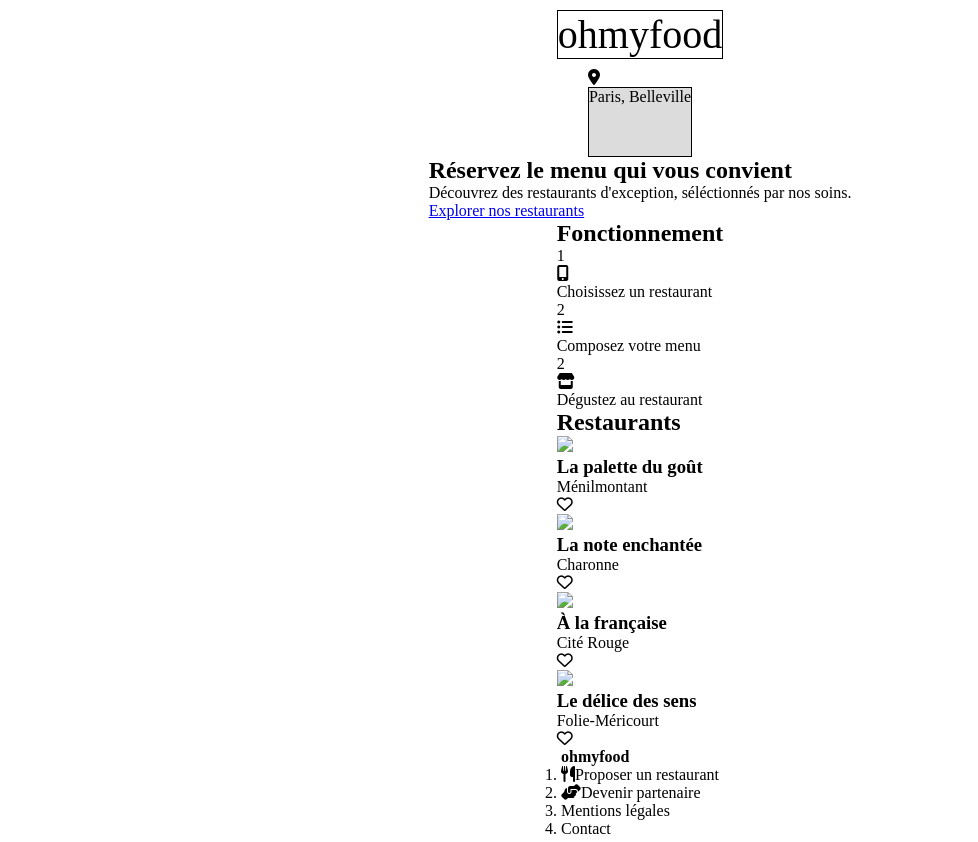
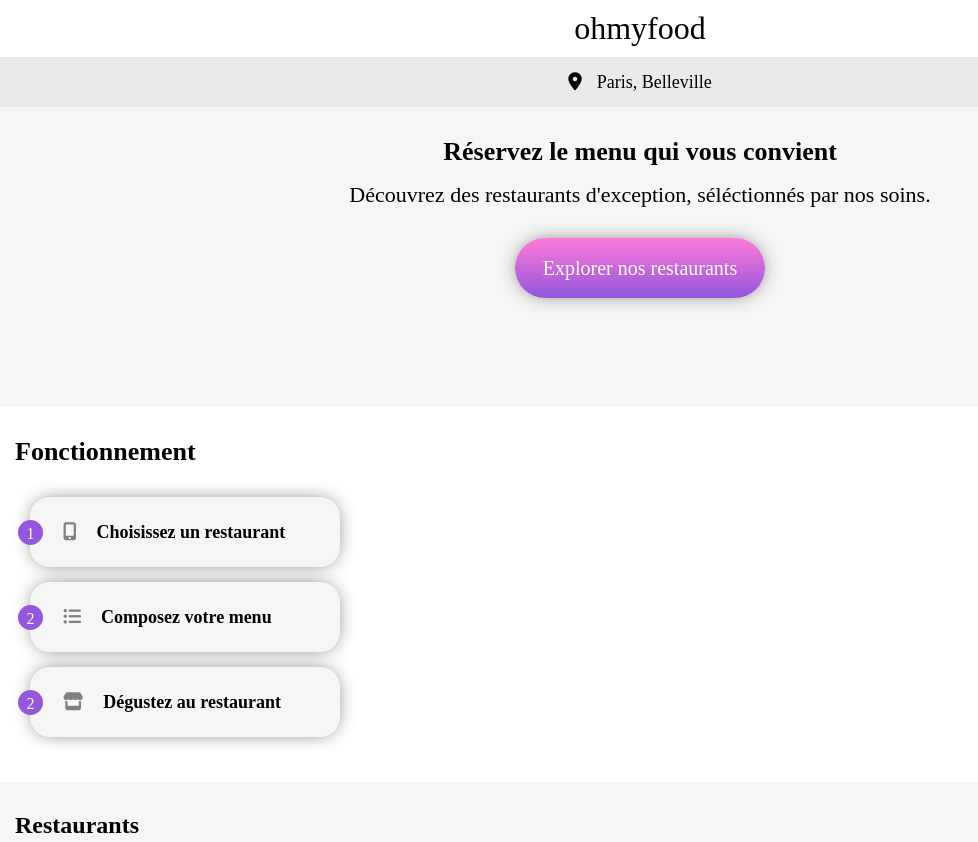
Before and after one commit to DylanWebCoder/DylanTrouve_3_11012021, a plain HTML site: page index.html in a window 1280 px wide. Shown: the top 842 px of the page, without its empty margins (0-978 px from the left). Drawn offline with Linux system fonts and the light colour scheme; a web font is replaced by a local one.

Commit message:
main page done, miss every menu

```diff
--- a/index.html
+++ b/index.html
@@ -11,7 +11,7 @@
     <body>
         <header>
             <div class="banner-logo">
-            <a class="logo" href="#">ohmyfood</a>
+                <a class="logo" href="#">ohmyfood</a>
             </div>
             <div class="chosen-city">
                 <i class="fas fa-map-marker-alt"></i>
@@ -100,8 +100,8 @@
         <footer>
             <h4>ohmyfood</h4>
             <ol>
-                <li><i class="fas fa-utensils"></i>Proposer un restaurant</li>
-                <li><i class="fas fa-hands-helping"></i>Devenir partenaire</li>
+                <li><i class="fas fa-utensils icon-footer1"></i>Proposer un restaurant</li>
+                <li><i class="fas fa-hands-helping icon-footer2"></i>Devenir partenaire</li>
                 <li>Mentions légales</li>
                 <li>Contact</li>
             </ol>
--- a/styles.css
+++ b/styles.css
@@ -1,14 +1,12 @@
+/* -------- RESET BROWSER -------- */
+
 *{
     margin: 0;
     padding: 0;
     box-sizing: border-box;
 }
 
-body{
-    display: flex;
-    flex-direction:column;
-    align-items: center;
-}
+/* -------- HEADER -------- */
 
 header{
     width: 100%;
@@ -27,15 +25,202 @@ header{
 .logo{
     color: black;
     font-family: 'Shrikhand';
-    font-size: 40px;
+    font-size: 32px;
     text-decoration: none;
-    border: black 1px solid;
 }
 
-.map-city{
+.chosen-city{
+    width: 100%;
+    height: 50px;
+    background-color: #eaeaea;
+    display: flex;
+    justify-content: center;
+    align-items: center;
+
+}
+
+.chosen-city i{
+    font-size: 18px;
+    padding-right: 15px;
+}
+
+.chosen-city p{
+    font-size: 18px;
+}
+
+.contentbot-header{
+    display: flex;
+    flex-direction: column;
+    align-items: center;
+    height: 300px;
+    background-color: #f6f6f6;
+    padding: 30px 0 30px 0;
+    width: 100%;
+}
+
+.contentbot-header h2{
+    font-weight: bold;
+    font-size: 26px;
+    width: 70%;
     text-align: center;
-    border: solid black 1px;
-    background-color: #DCDCDC;
+    margin-bottom: 15px;
+}
+
+.contentbot-header p{
+    font-size: 22px;
     width: 100%;
+    text-align: center;
+    margin-bottom: 30px;
+}
+
+.button-1 {
+    box-shadow: 0px 0px 20px -6px rgba(0,0,0,0.75);
+    display: flex;
+    justify-content: center;
+    align-items: center;
+    background: linear-gradient(#FF79DA,#9356DC);
+    border-radius: 50px;
+    height: 60px;
+    width: 250px;
+}
+
+.button-1 a{
+    color: white;
+    font-size: 20px;
+    text-decoration: none;
+}
+
+/* -------- OPERATION -------- */
+
+#operation-container{
+    padding: 30px 15px 30px 15px;
+}
+
+#operation-container h2{
+    margin-bottom: 30px;
+    font-size: 26px;
+}
+
+.card-operation{
+    box-shadow: 0px 0px 20px -6px rgba(0,0,0,0.75);
+    display: flex;
+    background-color: #f6f6f6;
+    margin: 15px;
+    width: 310px;
     height: 70px;
+    border-radius: 20px;
+    justify-content: flex-start;
+    align-items: center;
+    cursor: pointer;
 }
+
+.card-operation-content{
+    left: -12px;
+    position: relative;
+    display: flex;
+    align-items: center;
+    justify-content: flex-start;
+}
+
+.card-operation-content p{
+    font-size: 18px;
+    font-weight: bold;
+    padding-left: 20px ;
+}
+
+.card-operation-content i{
+    color: grey;
+    font-size: 18px;
+    padding-left: 20px;
+}
+
+.notif-round{
+    border-radius: 50%;
+    width: 25px;
+    height: 25px;
+    padding: 5px;
+    background-color: #9356DC;
+    color:white;
+    text-align: center;
+}
+
+.card-operation:hover {
+    background-color : rgba(147,86,220,0.25) ;
+}
+
+.card-operation:hover .card-operation-content i{
+    color: #9356DC;
+}
+
+/* -------- RESTAURANT -------- */
+
+#restaurant-section{
+    background-color: #f6f6f6;
+    padding: 30px 15px;
+    display: flex;
+    flex-direction: column;
+    align-items: center;
+}
+
+#restaurant-section h2{
+    align-self: flex-start;
+}
+
+.card-restaurant{
+    border-radius: 20px;
+    margin: 20px;
+    background-color: white;
+    width: 95%;
+    height: 250px;
+}
+
+.card-restaurant img{
+    object-fit: cover;
+    width: 100%;
+    height: 170px;
+    border-radius: 20px 20px 0 0;
+}
+
+.infos-restaurant{
+    padding: 10px;
+    display: flex;
+    flex-direction: row;
+    justify-content: space-between;
+    align-items: center;
+}
+
+.infos-restaurant i{
+    font-size: 22px;
+    padding-right: 5px;
+}
+
+
+/* ------------ FOOTER ---------- */
+
+footer{
+    background-color: #353535;
+    color: white;
+    padding: 15px 0 15px 15px;
+}
+
+footer h4{
+    font-size: 20px;
+    margin-bottom: 15px;
+}
+
+footer ol li{
+    margin-bottom: 5px;
+    list-style: none;
+}
+
+footer ol li i{
+    font-size: 10px;
+}
+
+.icon-footer1{
+    margin-right: 15px;
+}
+
+.icon-footer2{
+    margin-right: 11px;
+}
--- /dev/null
+++ b/stylesmenu.css
@@ -0,0 +1,152 @@
+/* -------- RESET BROWSER -------- */
+
+*{
+    margin: 0;
+    padding: 0;
+    box-sizing: border-box;
+}
+
+body{
+    background-color: #f6f6f6;
+}
+
+/* -------- HEADER -------- */
+
+header{
+    width: 100%;
+}
+
+.banner-logo{
+    display: flex;
+    align-items: center;
+    justify-content: center;
+    padding: 10px 0 10px 0;
+    background-color:white ;
+}
+
+.logo{
+    color: black;
+    font-family: 'Shrikhand';
+    font-size: 32px;
+    text-decoration: none;
+    position: relative;
+    left: -20px;
+}
+
+.arrow-back{
+    color: black;
+    font-size: 20px;
+    position: relative;
+    left: -70px;
+}
+
+header img{
+    width: 100%;
+    height: 300px;
+    object-fit: cover;
+}
+
+/* -------- MAIN -------- */
+main {
+    width: 100%;
+    top: -40px;
+    position: relative;
+    padding: 30px 15px;
+    border-radius: 40px 40px 0 0;
+    background-color: #f6f6f6;
+    display: flex;
+    flex-direction: column;
+    align-items: center;
+}
+
+
+
+main h3{
+    width: 40px;
+    margin: 10px 10px 20px 10px;
+    text-transform: uppercase;
+    border-bottom: solid 3px #99e2d0;
+}
+
+.button-1 {
+    box-shadow: 0px 0px 20px -6px rgba(0,0,0,0.75);
+    display: flex;
+    justify-content: center;
+    align-items: center;
+    background: linear-gradient(#FF79DA,#9356DC);
+    border-radius: 50px;
+    height: 50px;
+    width: 200px;
+}
+
+.button-1 a{
+    color: white;
+    font-size: 20px;
+    text-decoration: none;
+}
+
+.title-container{
+    width: 100%;
+    display: flex;
+    align-items: center;
+    justify-content: space-between;
+    margin-bottom: 10px;
+    padding: 10px;
+}
+
+.content-starters, .content-dishes, .content-desserts{
+    width: 100%;
+    margin: 0 20px 20px 20px;
+}
+
+
+/* ----------- Card Content --------- */
+
+.card-content{
+    padding: 10px;
+    width: 320px;
+    height: 70px;
+    margin: 10px;
+    border-radius: 15px;
+    background-color: white;
+    box-shadow: 0px 0px 40px -8px grey;
+    display: flex;
+    justify-content: space-between;
+    align-items: center;
+}
+
+.content-right{
+    align-self: flex-end;
+}
+
+
+
+/* ------------ FOOTER ---------- */
+
+footer{
+    background-color: #353535;
+    color: white;
+    padding: 15px 0 15px 15px;
+}
+
+footer h4{
+    font-size: 20px;
+    margin-bottom: 15px;
+}
+
+footer ol li{
+    margin-bottom: 5px;
+    list-style: none;
+}
+
+footer ol li i{
+    font-size: 10px;
+}
+
+.icon-footer1{
+    margin-right: 15px;
+}
+
+.icon-footer2{
+    margin-right: 11px;
+}
```
Also changed, not shown: menu1.html (added, +130 -0 lines).
